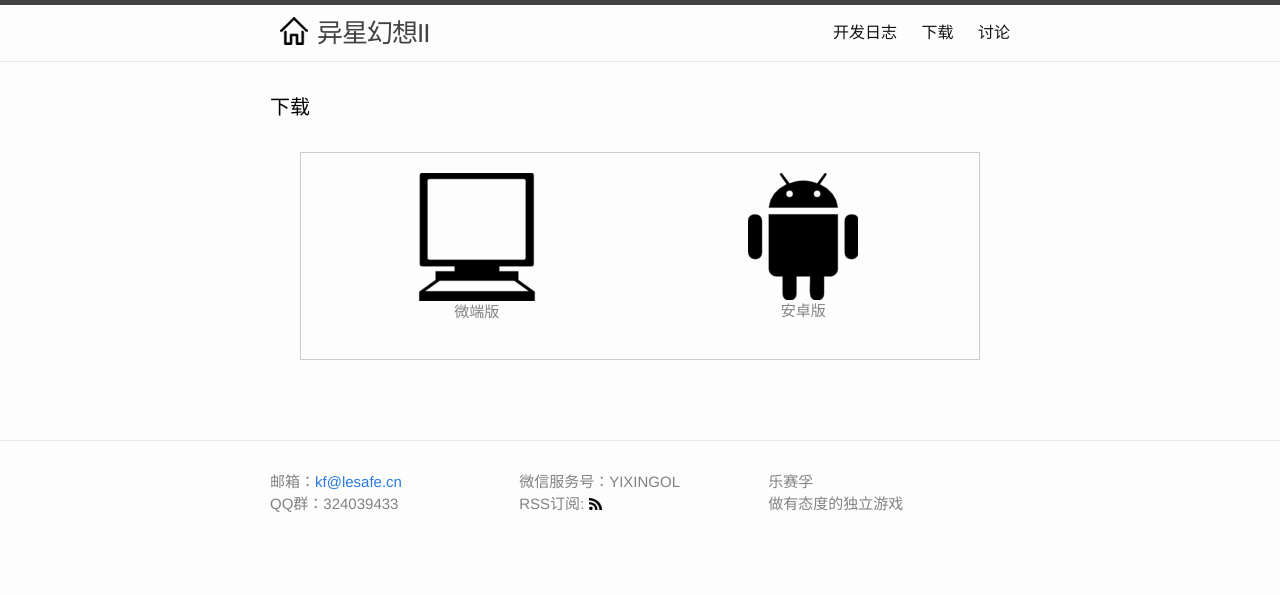
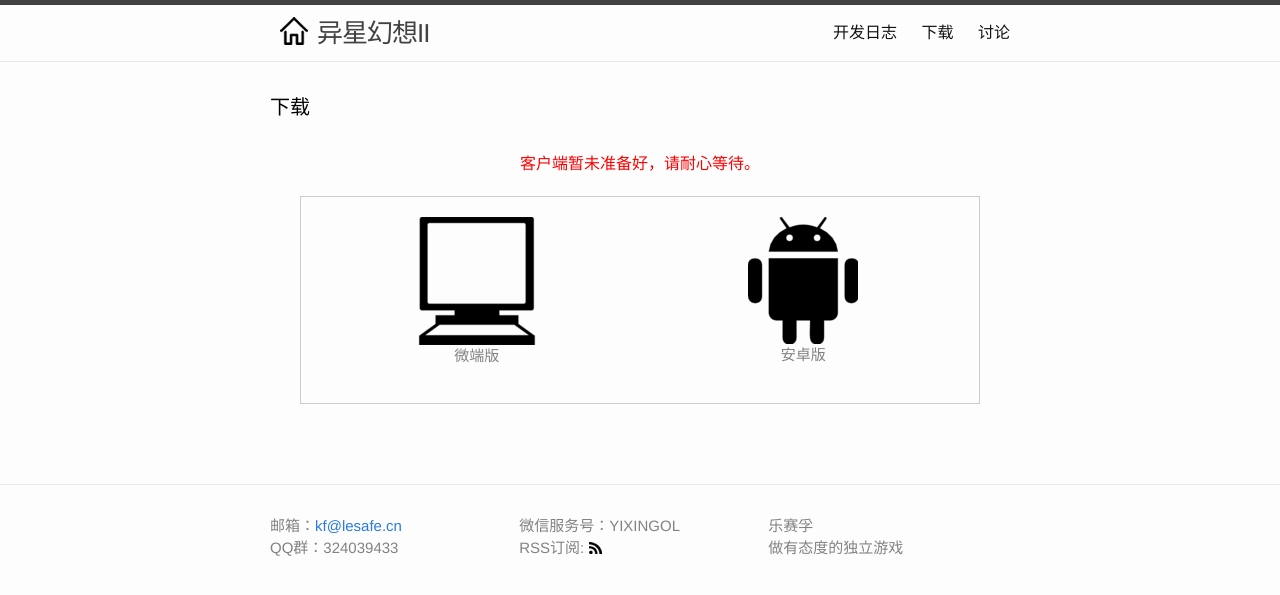
Before and after one commit to yxhx/yxhx.github.io, a Jekyll site: the page built from download.md, in a window 1280 px wide. Shown: the top 595 px of the page. Built offline with Jekyll 4.4.1, drawn with Linux system fonts in a browser that asks for light colours.

Commit message:
下载提示

```diff
--- a/download.md
+++ b/download.md
@@ -8,6 +8,8 @@ download-url-android: http://file.lesafe.net/
 ---
 
 <div class="home">
+
+  <div class="algin-center"><font color="red">客户端暂未准备好，请耐心等待。</font></div>
 
   <!--  游戏下载  -->
   <div class="wrapper">
```
